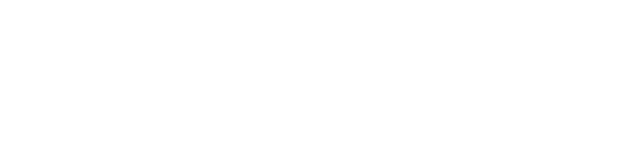
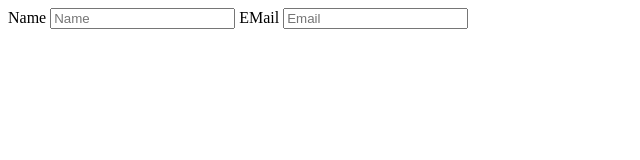
Before and after one commit to acciojob/signup-form-car-Lochan-sharma232, a website: page main.html in a window 1280 px wide. Shown: the whole page, without its empty margins (0-640 px from the left). Drawn offline with Linux system fonts and the light colour scheme.

Commit message:
created a submission

```diff
--- a/main.html
+++ b/main.html
@@ -7,6 +7,14 @@
 </head>
 
 <body>
+	<form>
+		<label for="name" >Name</label>
+		<input placeholder="Name" type="text" id="name" required>
+		<label for="Email">EMail</label>
+		<input placeholder="Email" type="email" id="email" required>
+
+
+	</form>
 	<!-- the entire body must be written by student -->
     <script type="text/javascript" src="./script.js">
 </script>
```
